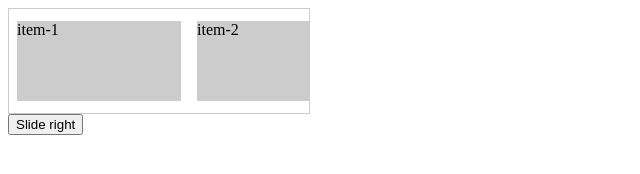
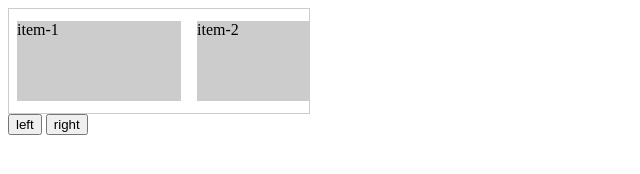
Before and after one commit to HiufaiLau/css-scss-challenges, a website: page scroll-menu-like-airbnb/index.html in a window 1280 px wide. Shown: the full height of the page, 0-640 px from the left. Drawn offline with Linux system fonts and the light colour scheme.

Commit message:
updated scroll buttons in html

```diff
--- a/scroll-menu-like-airbnb/index.html
+++ b/scroll-menu-like-airbnb/index.html
@@ -19,7 +19,9 @@
       </div>
     </div>
 
-    <button id="slide" type="button">Slide right</button>
+    <button id="left-button" type="button">left</button>
+    <button id="right-button" type="button">right</button>
+
     <script src="script.js"></script>
   </body>
 </html>
```
